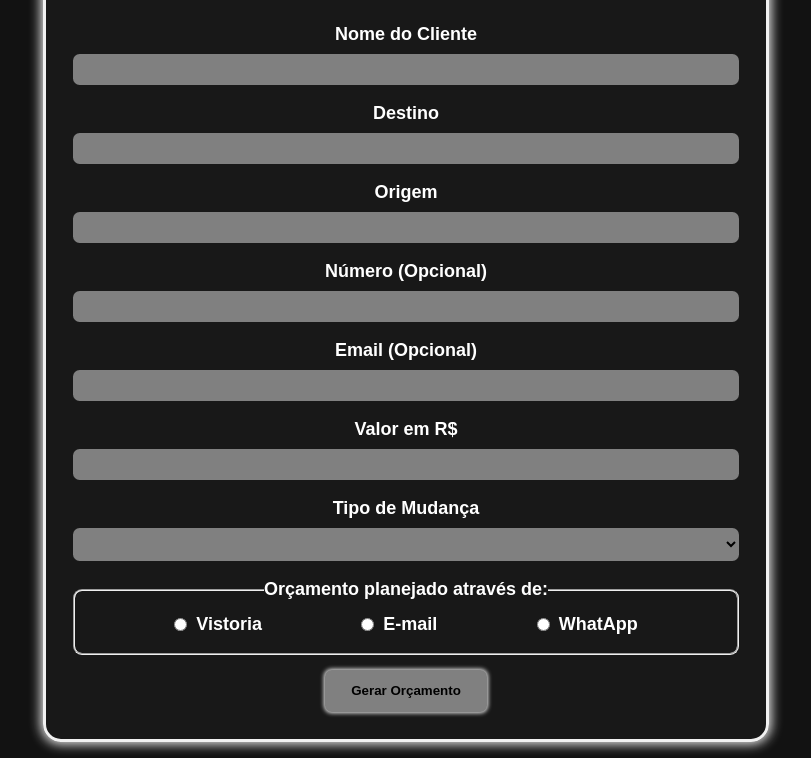
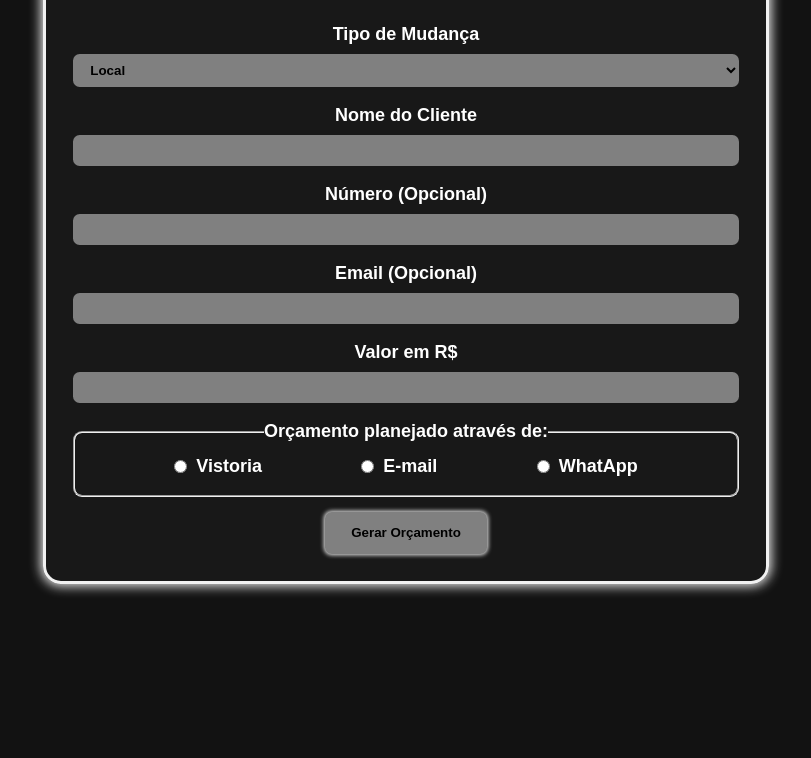
Before and after one commit to mangowhite/nordesteApp, a plain HTML site: page index.html in a window 1280 px wide. Shown: the part 495-1253 px from the top of the page, without its empty margins (234-1045 px from the left). After the commit the page ends 1119 px from the top, so only its background shows below. Drawn offline with Linux system fonts and the light colour scheme; a script that the page names is missing.

Commit message:
finished local input

```diff
--- a/index.html
+++ b/index.html
@@ -20,14 +20,23 @@
       </h1>
     </header>
     <form id="form">
+
+      <label for="select-mudanca">Tipo de Mudança</label>
+      <select id="select-mudanca" name="mudanca" required>
+        <option disabled></option>
+        <option>Exclusiva</option>
+        <option>Compartilhada</option>
+        <option selected>Local</option>
+      </select>
+
       <label for="input-nome">Nome do Cliente</label>
       <input id="input-nome" name="nome" required />
 
-      <label for="input-destino">Destino</label>
-      <input id="input-destino" name="destino" required />
+      <label for="input-destino" class="input-hide">Destino</label>
+      <input id="input-destino" name="destino" class="input-hide" />
 
-      <label for="input-origem">Origem</label>
-      <input id="input-origem" name="origem" required />
+      <label for="input-origem" class="input-hide">Origem</label>
+      <input id="input-origem" name="origem" class="input-hide" />
 
       <label for="input-numero">Número (Opcional)</label>
       <input id="input-numero" name="numero" />
@@ -37,14 +46,6 @@
 
       <label for="input-valor">Valor em R$</label>
       <input id="input-valor" name="valor" required />
-
-      <label for="select-mudanca">Tipo de Mudança</label>
-      <select id="select-mudanca" name="mudanca" required>
-        <option selected disabled></option>
-        <option>Exclusiva</option>
-        <option>Compartilhada</option>
-        <option>Local</option>
-      </select>
 
       <fieldset class="hide">
         <label for="select-transporte">Tipo de Transporte</label>
--- a/script.js
+++ b/script.js
@@ -1,5 +1,6 @@
-// Script to show/hide selector in the form.
+// Script to show/hide selectors in the form.
 const selectTransporte = document.querySelector("#select-transporte");
+const inputHide = document.querySelectorAll(".input-hide")
 document.querySelector("#select-mudanca").addEventListener(
   "change",
   (e) => {
@@ -7,6 +8,8 @@ document.querySelector("#select-mudanca").addEventListener(
 
     selectTransporte.required = !isLocal;
     selectTransporte.parentElement.classList.toggle("hide", isLocal);
+    inputHide.forEach(e => e.classList.toggle("input-hide", isLocal));
+
     if (isLocal) selectTransporte.options[0].selected = true;
   },
   { passive: true }
--- a/styles.css
+++ b/styles.css
@@ -90,6 +90,10 @@ form fieldset:first-of-type.hide {
   display: none;
 }
 
+.input-hide {
+  display: none;
+}
+
 form fieldset:last-of-type {
   display: flex;
   justify-content: space-evenly;
```
